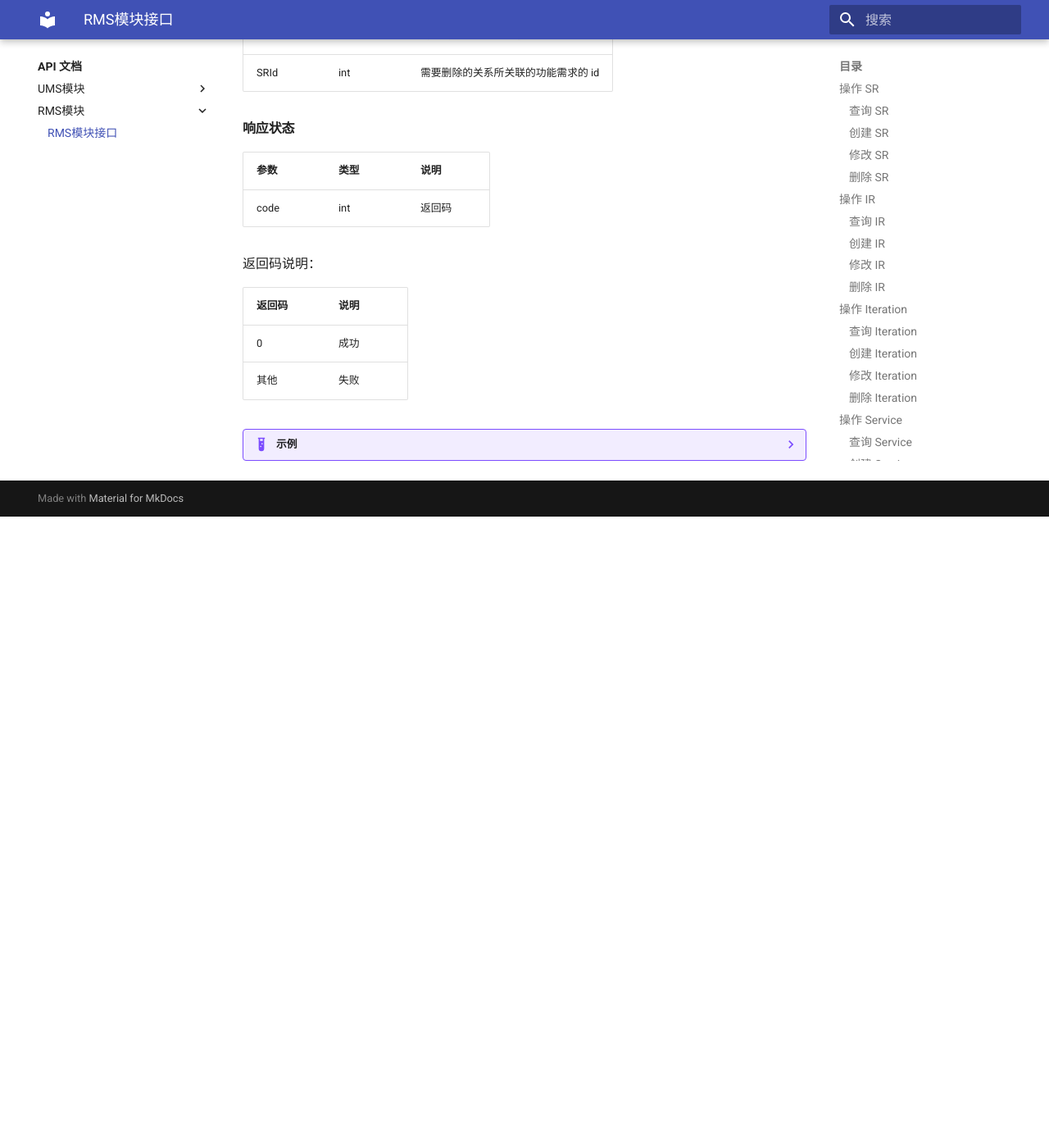
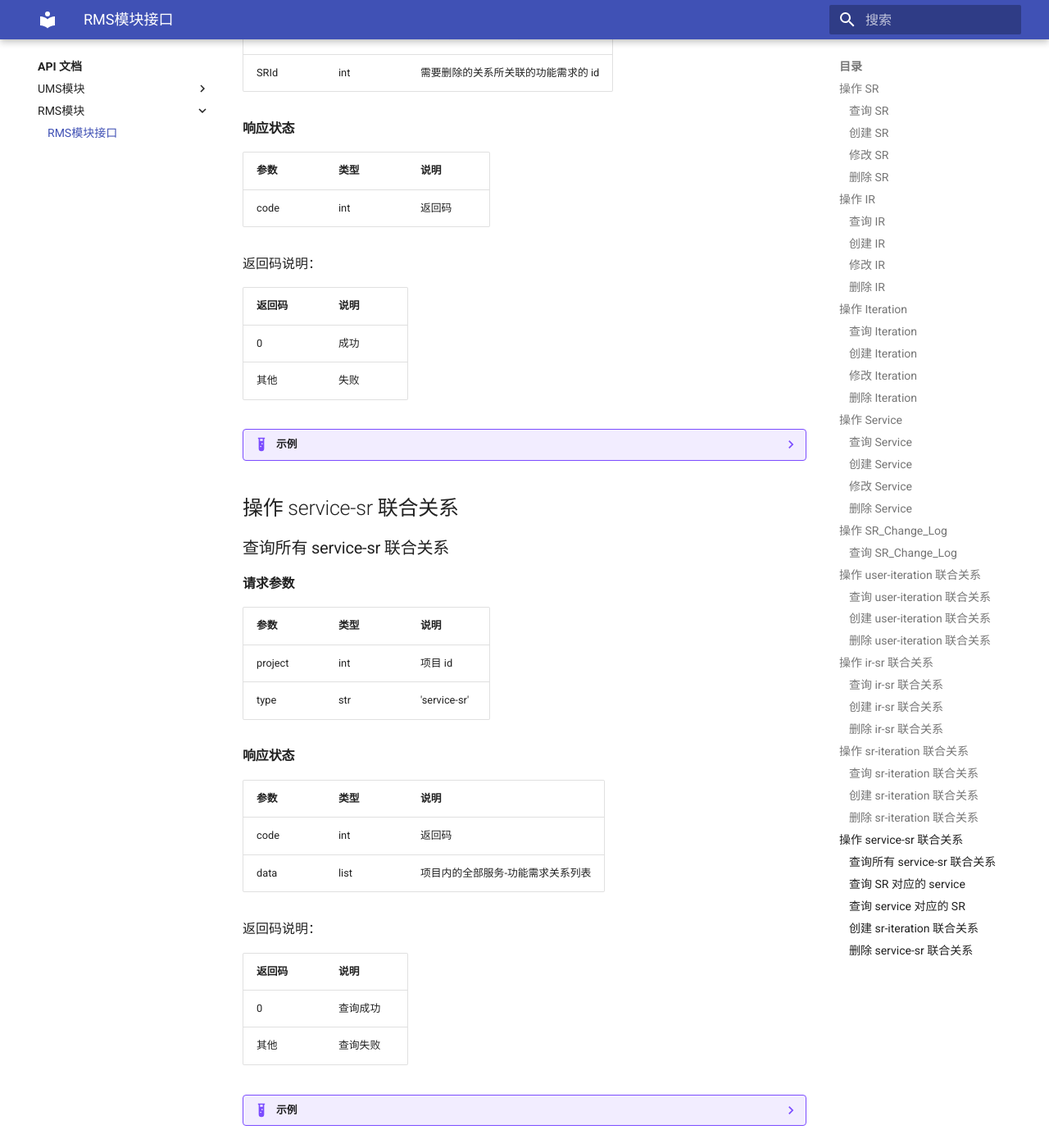
Before and after one commit to c7w/ReqMan-doc, an MkDocs documentation site: the page built from docs/api/rms/rms.md, in a window 1280 px wide and 1400 px high, scrolled down 27167 px. Shown: the whole window at 82% size. Built offline with MkDocs 1.6.1 and Material for MkDocs 9.7.7, drawn with Linux system fonts in a browser that asks for light colours; before the commit the page ends 27797 px from its top, so only the background shows below that; some of the changed text lies outside the part shown.

Commit message:
[SR.004.804.I] Create part of the docs of rms apis (#5)

````diff
--- a/docs/api/rms/rms.md
+++ b/docs/api/rms/rms.md
@@ -1369,3 +1369,230 @@ data 内容说明：
             "code": 0
         }
         ```
+
+## 操作 service-sr 联合关系
+
+### 查询所有 service-sr 联合关系
+
+#### 请求参数
+|参数|类型|说明|
+|-|-|-|
+|project|int|项目 id|
+|type|str|'service-sr'|
+
+#### 响应状态
+|参数|类型|说明|
+|-|-|-|
+|code|int|返回码|
+|data|list|项目内的全部服务-功能需求关系列表|
+
+返回码说明：
+
+|返回码|说明|
+|-|-|
+|0|查询成功|
+|其他|查询失败|
+
+??? example "示例"
+    === "请求"
+        ```json
+        {
+            "sessionId": "Rd8Gs0jw0jdbUeJzf7EIBwkwr7aYit74",
+            "project": 1,
+            "type":"service-sr"
+        }
+        ```
+    === "响应"
+        ```json
+        {
+            "code": 0,
+            "data":[]
+        }
+
+### 查询 SR 对应的 service
+
+#### 请求参数
+|参数|类型|说明|
+|-|-|-|
+|project|int|项目 id|
+|type|str|'serviceOfSR'|
+|SRId|int|查询的 SR 的 id|
+
+#### 响应状态
+|参数|类型|说明|
+|-|-|-|
+|code|int|返回码|
+|data|list|服务-功能需求关系列表，有且只有一条|
+
+返回码说明：
+
+|返回码|说明|
+|-|-|
+|0|查询成功|
+|其他|查询失败|
+
+??? example "示例"
+    === "请求"
+        ```json
+        {
+            "sessionId": "Rd8Gs0jw0jdbUeJzf7EIBwkwr7aYit74",
+            "project": 1,
+            "type":"serviceOfSR",
+            "SRId":2
+        }
+        ```
+    === "响应"
+        ```json
+        {
+            "code": 0,
+            "data":[]
+        }
+
+### 查询  service 对应的 SR
+
+#### 请求参数
+|参数|类型|说明|
+|-|-|-|
+|project|int|项目 id|
+|type|str|'SROfService'|
+|serviceId|int|查询的 service 的 id|
+
+#### 响应状态
+|参数|类型|说明|
+|-|-|-|
+|code|int|返回码|
+|data|list|服务-功能需求关系列表|
+
+返回码说明：
+
+|返回码|说明|
+|-|-|
+|0|查询成功|
+|其他|查询失败|
+
+??? example "示例"
+    === "请求"
+        ```json
+        {
+            "sessionId": "Rd8Gs0jw0jdbUeJzf7EIBwkwr7aYit74",
+            "project": 1,
+            "type":"SROfService",
+            "serviceId":2
+        }
+        ```
+    === "响应"
+        ```json
+        {
+            "code": 0,
+            "data":[]
+        }
+
+### 创建 sr-iteration 联合关系
+
+#### 请求参数
+
+|参数|类型|说明|
+|-|-|-|
+|project|int|项目id|
+|type|str|'service-sr'|
+|operation|str|'create'|
+|data|object|操作的详细信息|
+
+data 内容说明：
+
+|项目|类型|说明|
+|-|-|-|
+|updateData|object|所创建的内容|
+
+updateData 内容说明：
+
+|项目|类型|说明|
+|-|-|-|
+|serviceId|int|建立关系的服务的 id|
+|SRId|int|建立关系的功能需求的 id|
+
+#### 响应状态
+|参数|类型|说明|
+|-|-|-|
+|code|int|返回码|
+
+返回码说明：
+
+|返回码|说明|
+|-|-|
+|0|创建成功|
+|其他|创建失败|
+
+??? example "示例"
+    === "请求"
+        ```json
+        {
+            "sessionId": "Rd8Gs0jw0jdbUeJzf7EIBwkwr7aYit74",
+            "project": 1,
+            "type":"service-sr"，
+            "operation":"create",
+            "data":{
+                 "updateData": {
+                    "SRId":1,
+                    "serviceId":2
+                }
+            }
+        }
+        ```
+    === "响应"
+        ```json
+        {
+            "code": 0
+        }
+        ```
+
+### 删除 service-sr 联合关系
+
+#### 请求参数
+
+|参数|类型|说明|
+|-|-|-|
+|project|int|项目id|
+|type|str|'service-sr'|
+|operation|str|'delete'|
+|data|object|操作的详细信息|
+
+data 内容说明：
+
+|项目|类型|说明|
+|-|-|-|
+|serviceId|int|需要删除的关系所关联的服务的 id|
+|SRId|int|需要删除的关系所关联的功能需求的 id|
+
+#### 响应状态
+|参数|类型|说明|
+|-|-|-|
+|code|int|返回码|
+
+返回码说明：
+
+|返回码|说明|
+|-|-|
+|0|成功|
+|其他|失败|
+
+??? example "示例"
+    === "请求"
+        ```json
+        {
+            "sessionId": "Rd8Gs0jw0jdbUeJzf7EIBwkwr7aYit74",
+            "project": 1,
+            "type":"service-sr"，
+            "operation":"delete",
+            "data":{
+                 "serviceId":1,
+                 "SRId":2
+            }
+        }
+        ```
+    === "响应"
+        ```json
+        {
+            "code": 0
+        }
+        ```
````
